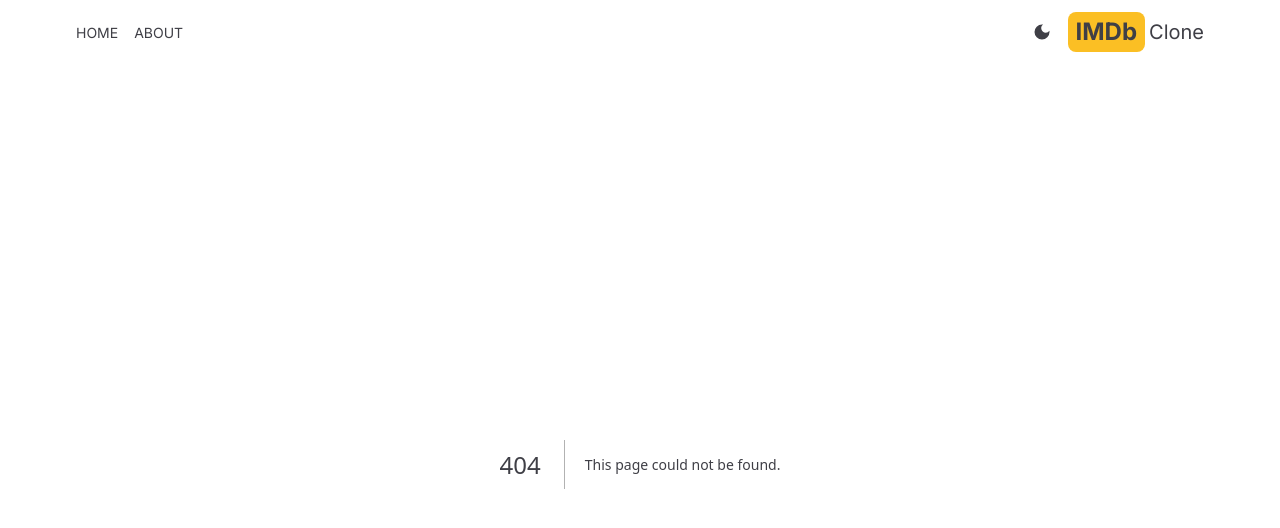
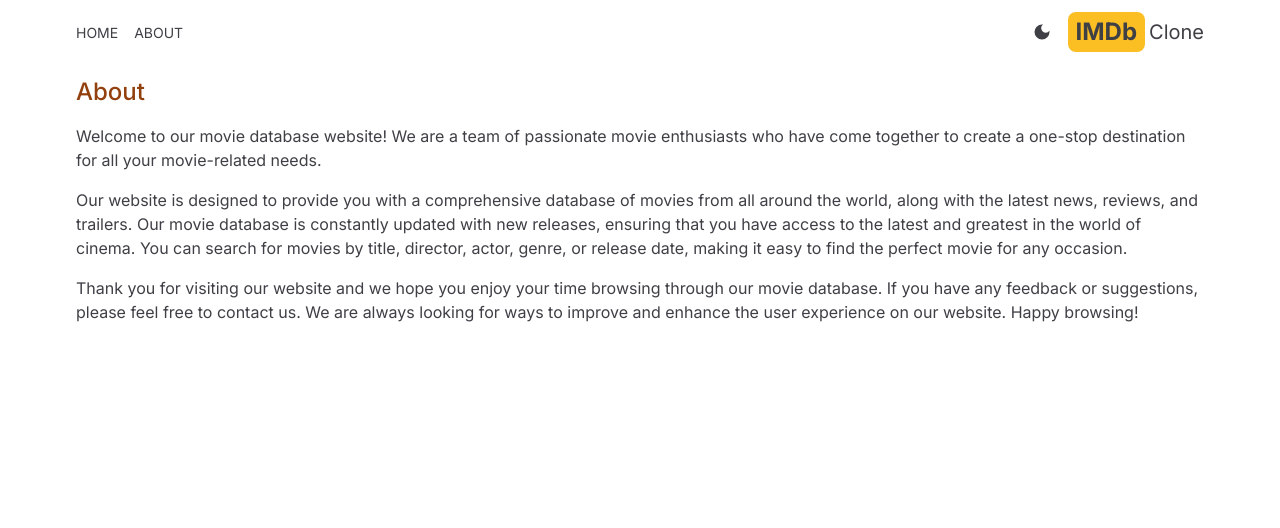
Before and after one commit to marcin-5/nestjs-imdb, a Next.js app: page /about in a window 1280 px wide. Before the commit this address had no page. Shown: the top 528 px of the page. Built offline with nearby package versions, Linux system fonts and the light colour scheme.

Commit message:
add about page

```diff
--- /dev/null
+++ b/src/app/about/page.jsx
@@ -0,0 +1,28 @@
+export default function About() {
+  return (
+    <div className="p-3 mx-auto space-y-4 max-w-6xl">
+      <h1 className="text-2xl font-medium text-amber-800 dark:text-amber-500">About</h1>
+      <p>
+        Welcome to our movie database website! We are a team of passionate movie
+        enthusiasts who have come together to create a one-stop destination for all your
+        movie-related needs.
+      </p>
+
+      <p>
+        Our website is designed to provide you with a comprehensive database of movies
+        from all around the world, along with the latest news, reviews, and trailers.
+        Our movie database is constantly updated with new releases, ensuring that you
+        have access to the latest and greatest in the world of cinema. You can search
+        for movies by title, director, actor, genre, or release date, making it easy to
+        find the perfect movie for any occasion.
+      </p>
+
+      <p>
+        Thank you for visiting our website and we hope you enjoy your time browsing
+        through our movie database. If you have any feedback or suggestions, please feel
+        free to contact us. We are always looking for ways to improve and enhance the
+        user experience on our website. Happy browsing!
+      </p>
+    </div>
+  );
+}
```
